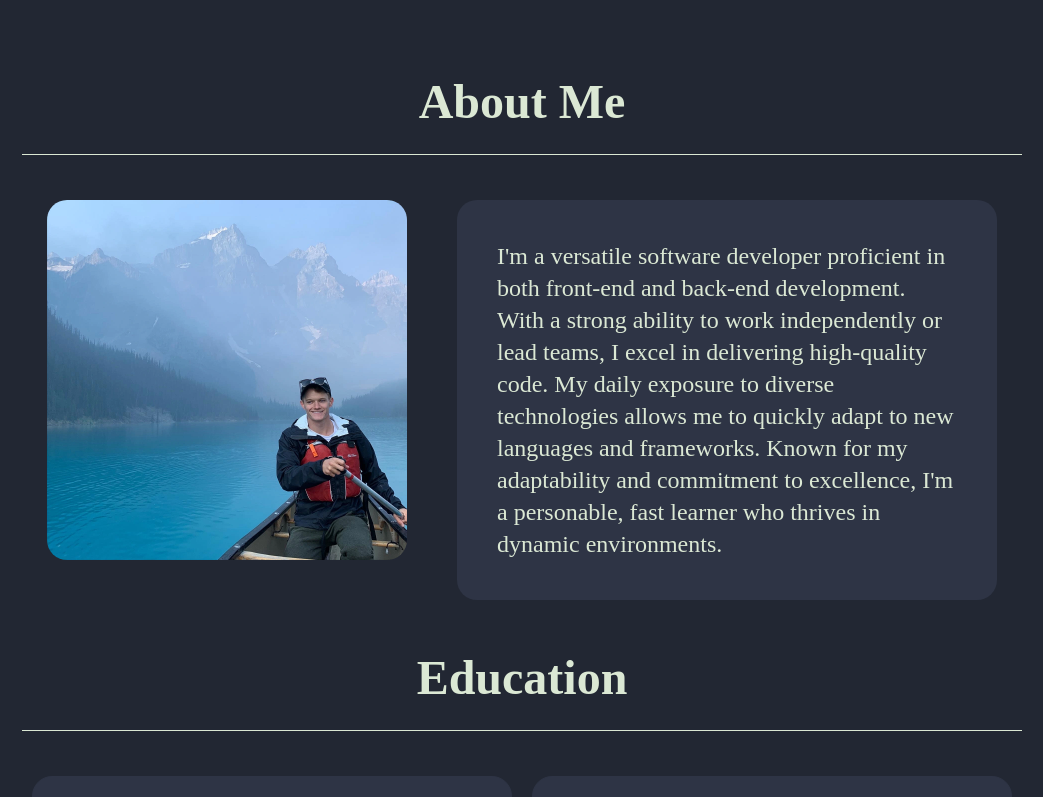
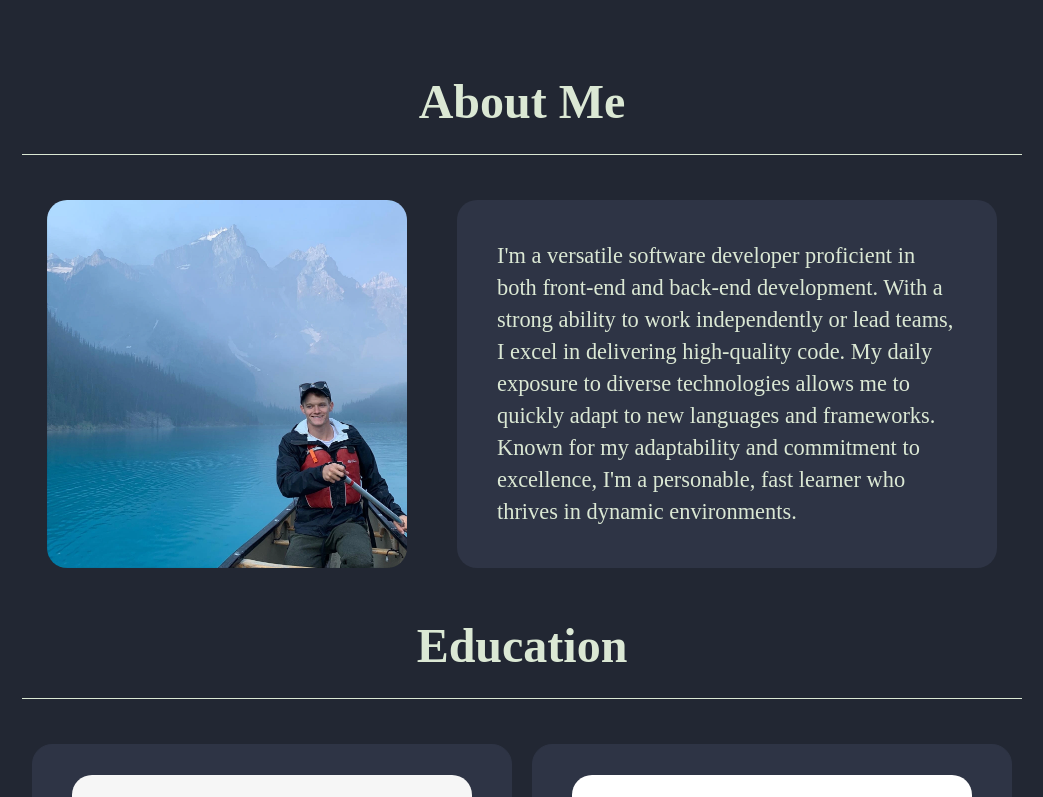
Before and after one commit to NealePT/nealetaylorcom, a React (Create React App) app in the folder react-site/: page / in a window 1280 px wide. Shown: the part 548-1345 px from the top of the page, without its empty margins (118-1161 px from the left). Built offline with nearby package versions, Linux system fonts and the light colour scheme.

Commit message:
fix summary section css

```diff
--- a/react-site/src/components/About.css
+++ b/react-site/src/components/About.css
@@ -10,6 +10,7 @@
 
 .profilepic img {
   width: 100%;
+  height: 100%;
   border-radius: 20px;
 }
 
@@ -35,7 +36,7 @@
 
 .aboutme {
   height: 100%;
-  font-size: 1.5rem;
+  font-size: 1.4rem;
   padding: 40px;
   line-height: 2rem;
   background-color: #2E3445;
```
